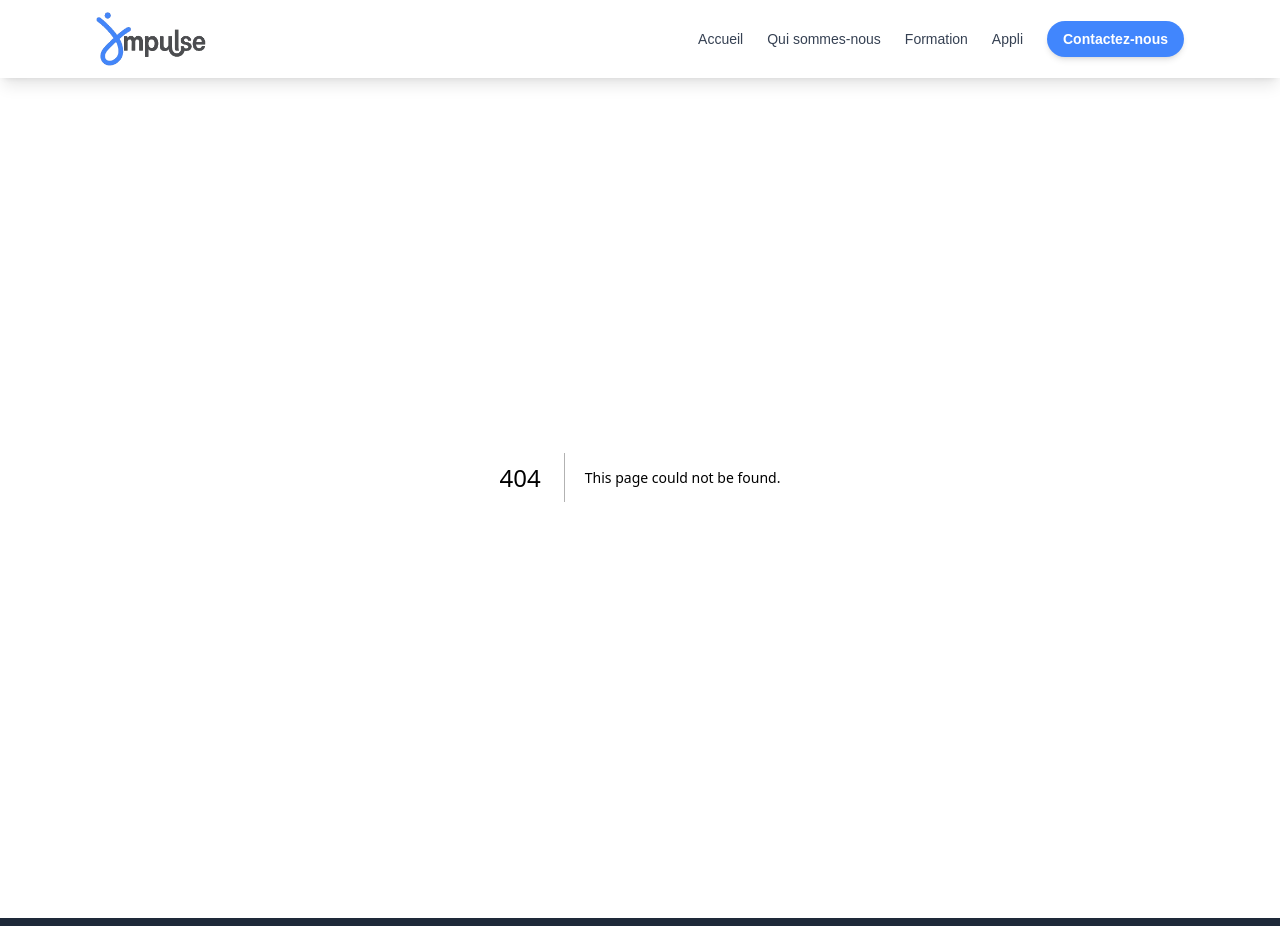
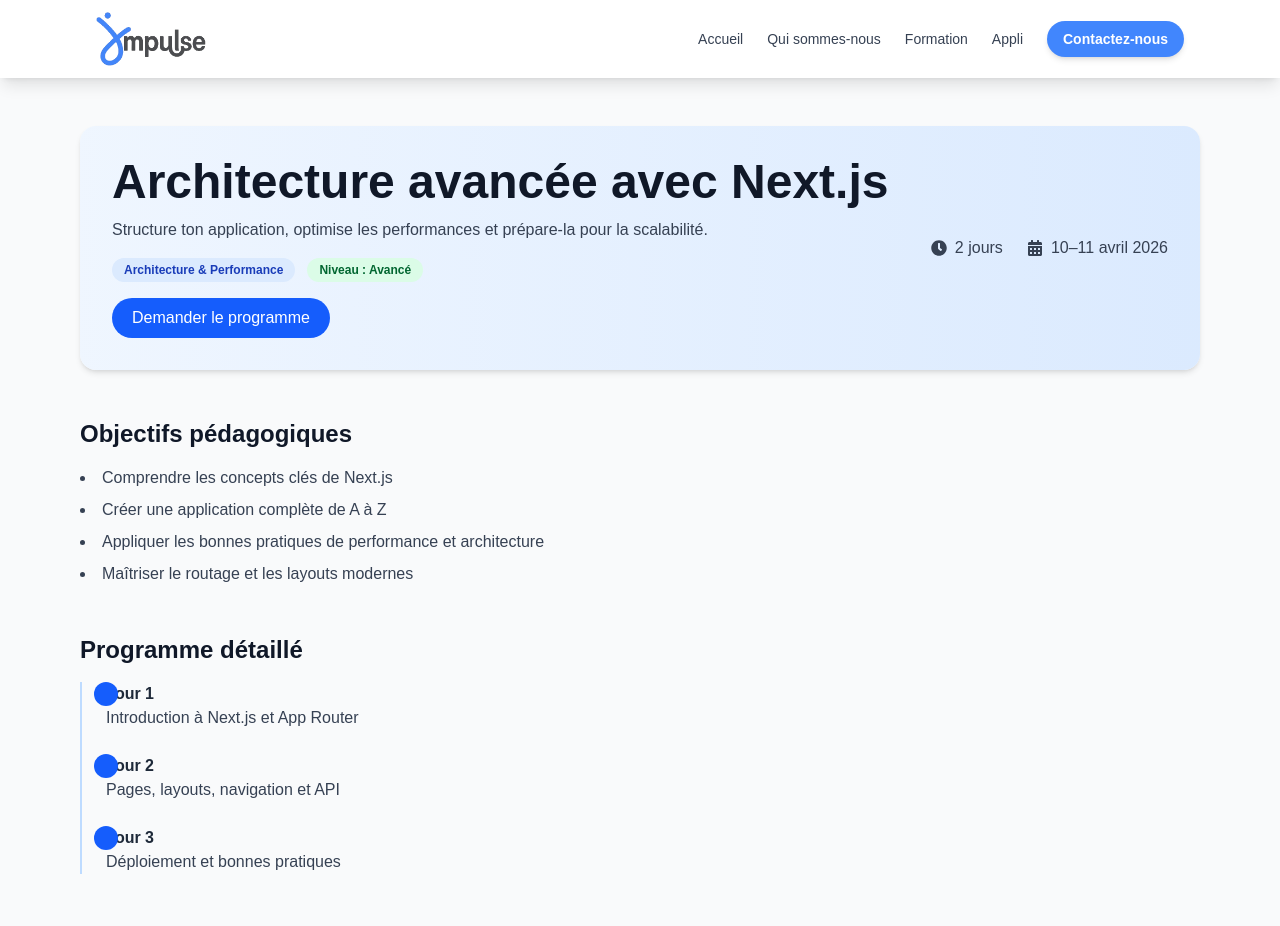
Before and after one commit to jordanQuin/impulseVitrine, a Next.js app in the folder impulse/: page /formation/architecture-nextjs in a window 1280 px wide. Before the commit this address had no page. Shown: the top 926 px of the page. Built offline with nearby package versions, Linux system fonts and the light colour scheme.

Commit message:
ajout formation slug

```diff
--- /dev/null
+++ b/impulse/app/formation/[slug]/page.tsx
@@ -0,0 +1,137 @@
+"use client";
+
+import { useParams } from "next/navigation";
+import { FaClock, FaUsers, FaCalendarAlt } from "react-icons/fa";
+
+const formations = [
+  {
+    slug: "initiation-nextjs",
+    title: "Initiation à Next.js",
+    level: "Débutant",
+    duration: "2 jours",
+    shortDescription:
+      "Découvre les bases de Next.js et apprends à créer ton premier site moderne et performant.",
+    category: "Développement web",
+    nextSession: "12–13 février 2026",
+  },
+  {
+    slug: "front-end-moderne",
+    title: "Front-end moderne avec React & Tailwind",
+    level: "Intermédiaire",
+    duration: "3 jours",
+    shortDescription:
+      "Maîtrise les composants réactifs et une mise en page responsive avec Tailwind CSS.",
+    category: "UI / UX & Front-end",
+    nextSession: "20–22 mars 2026",
+  },
+  {
+    slug: "architecture-nextjs",
+    title: "Architecture avancée avec Next.js",
+    level: "Avancé",
+    duration: "2 jours",
+    shortDescription:
+      "Structure ton application, optimise les performances et prépare-la pour la scalabilité.",
+    category: "Architecture & Performance",
+    nextSession: "10–11 avril 2026",
+  },
+];
+
+export default function FormationDetailPage() {
+  const params = useParams();
+  const slug = params?.slug;
+  const formation = formations.find((f) => f.slug === slug);
+
+  if (!formation) {
+    return (
+      <section className="max-w-4xl mx-auto py-12 px-4 text-center text-gray-500">
+        Formation non trouvée 😅
+      </section>
+    );
+  }
+
+  return (
+    <section className="max-w-6xl mx-auto py-12 px-4 space-y-12">
+      {/* Hero */}
+      <div className="bg-gradient-to-r from-blue-50 to-blue-100 p-8 rounded-2xl shadow-md flex flex-col md:flex-row md:items-center md:justify-between gap-6">
+        <div>
+          <h1 className="text-4xl md:text-5xl font-bold text-gray-900 mb-3">
+            {formation.title}
+          </h1>
+          <p className="text-gray-700 mb-4">{formation.shortDescription}</p>
+          <div className="flex flex-wrap gap-3 mb-4">
+            <span className="flex items-center gap-1 px-3 py-1 rounded-full bg-blue-100 text-blue-800 text-xs font-semibold">
+              {formation.category}
+            </span>
+            <span className="flex items-center gap-1 px-3 py-1 rounded-full bg-green-100 text-green-800 text-xs font-semibold">
+              Niveau : {formation.level}
+            </span>
+          </div>
+          <button className="inline-flex items-center gap-2 px-5 py-2 bg-blue-600 text-white font-medium rounded-full hover:bg-blue-700 transition-colors">
+            Demander le programme
+          </button>
+        </div>
+        <div className="flex gap-6">
+          <div className="flex items-center gap-2 text-gray-700">
+            <FaClock /> <span>{formation.duration}</span>
+          </div>
+          <div className="flex items-center gap-2 text-gray-700">
+            <FaCalendarAlt /> <span>{formation.nextSession}</span>
+          </div>
+        </div>
+      </div>
+
+      {/* Objectifs */}
+      <section className="space-y-4">
+        <h2 className="text-2xl font-bold text-gray-900">Objectifs pédagogiques</h2>
+        <ul className="list-disc list-inside text-gray-700 space-y-2">
+          <li>Comprendre les concepts clés de Next.js</li>
+          <li>Créer une application complète de A à Z</li>
+          <li>Appliquer les bonnes pratiques de performance et architecture</li>
+          <li>Maîtriser le routage et les layouts modernes</li>
+        </ul>
+      </section>
+
+      {/* Programme */}
+      <section className="space-y-4">
+        <h2 className="text-2xl font-bold text-gray-900">Programme détaillé</h2>
+        <div className="border-l-2 border-blue-200 pl-6 flex flex-col gap-6">
+          <div className="relative">
+            <div className="absolute -left-3 top-0 w-6 h-6 bg-blue-600 rounded-full"></div>
+            <h3 className="font-semibold text-gray-800">Jour 1</h3>
+            <p className="text-gray-700">Introduction à Next.js et App Router</p>
+          </div>
+          <div className="relative">
+            <div className="absolute -left-3 top-0 w-6 h-6 bg-blue-600 rounded-full"></div>
+            <h3 className="font-semibold text-gray-800">Jour 2</h3>
+            <p className="text-gray-700">Pages, layouts, navigation et API</p>
+          </div>
+          <div className="relative">
+            <div className="absolute -left-3 top-0 w-6 h-6 bg-blue-600 rounded-full"></div>
+            <h3 className="font-semibold text-gray-800">Jour 3</h3>
+            <p className="text-gray-700">Déploiement et bonnes pratiques</p>
+          </div>
+        </div>
+      </section>
+
+      {/* Public & prérequis */}
+      <section className="space-y-4">
+        <h2 className="text-2xl font-bold text-gray-900">Public & prérequis</h2>
+        <div className="flex flex-col md:flex-row gap-6">
+          <div className="flex items-center gap-3 text-gray-700">
+            <FaUsers /> <span>Développeurs avec bases JS ou React</span>
+          </div>
+          <div className="flex items-center gap-3 text-gray-700">
+            <FaClock /> <span>Disponible à distance ou présentiel</span>
+          </div>
+        </div>
+      </section>
+
+      {/* CTA final */}
+      <div className="text-center">
+        <button className="inline-flex items-center gap-2 px-6 py-3 bg-blue-600 text-white font-semibold rounded-full hover:bg-blue-700 transition-colors">
+          S’inscrire ou demander un devis
+        </button>
+      </div>
+    </section>
+  );
+}
```
